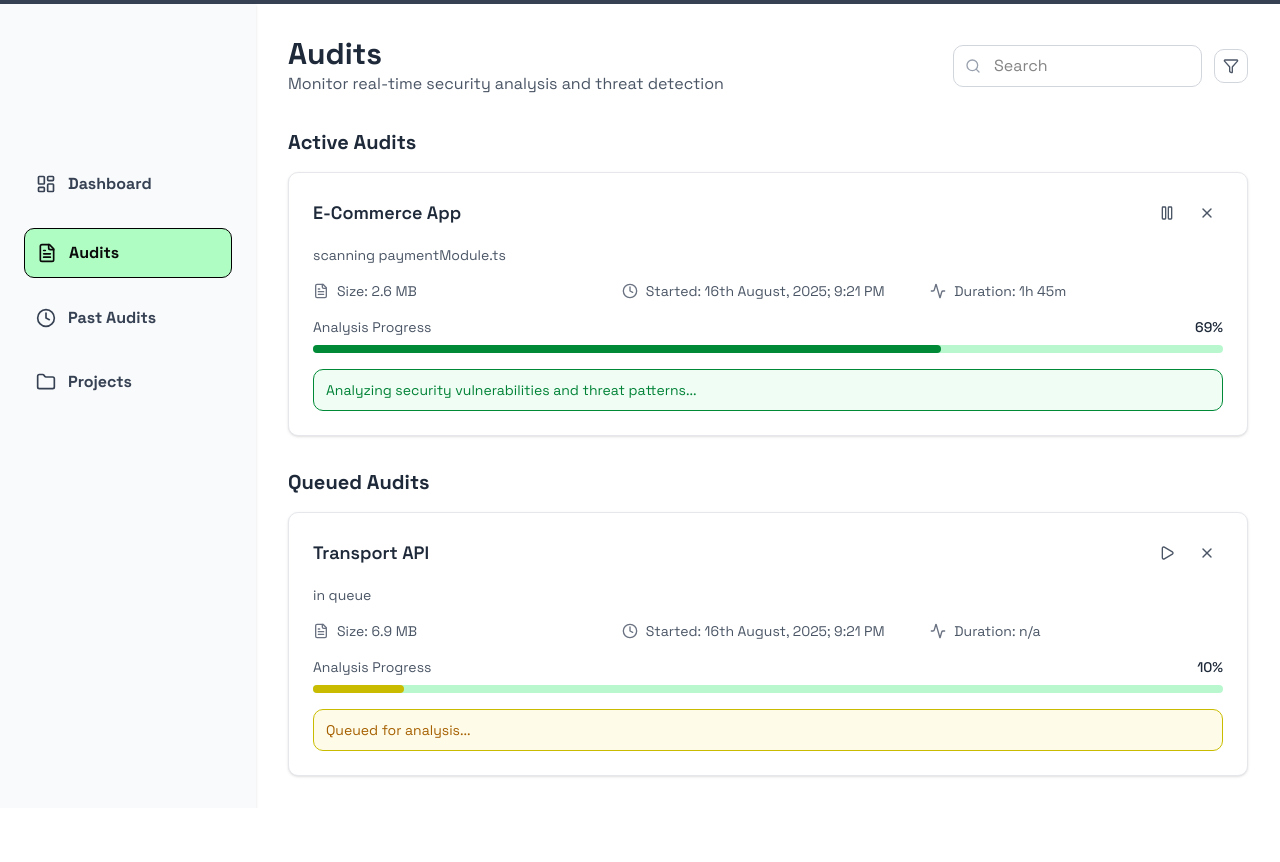
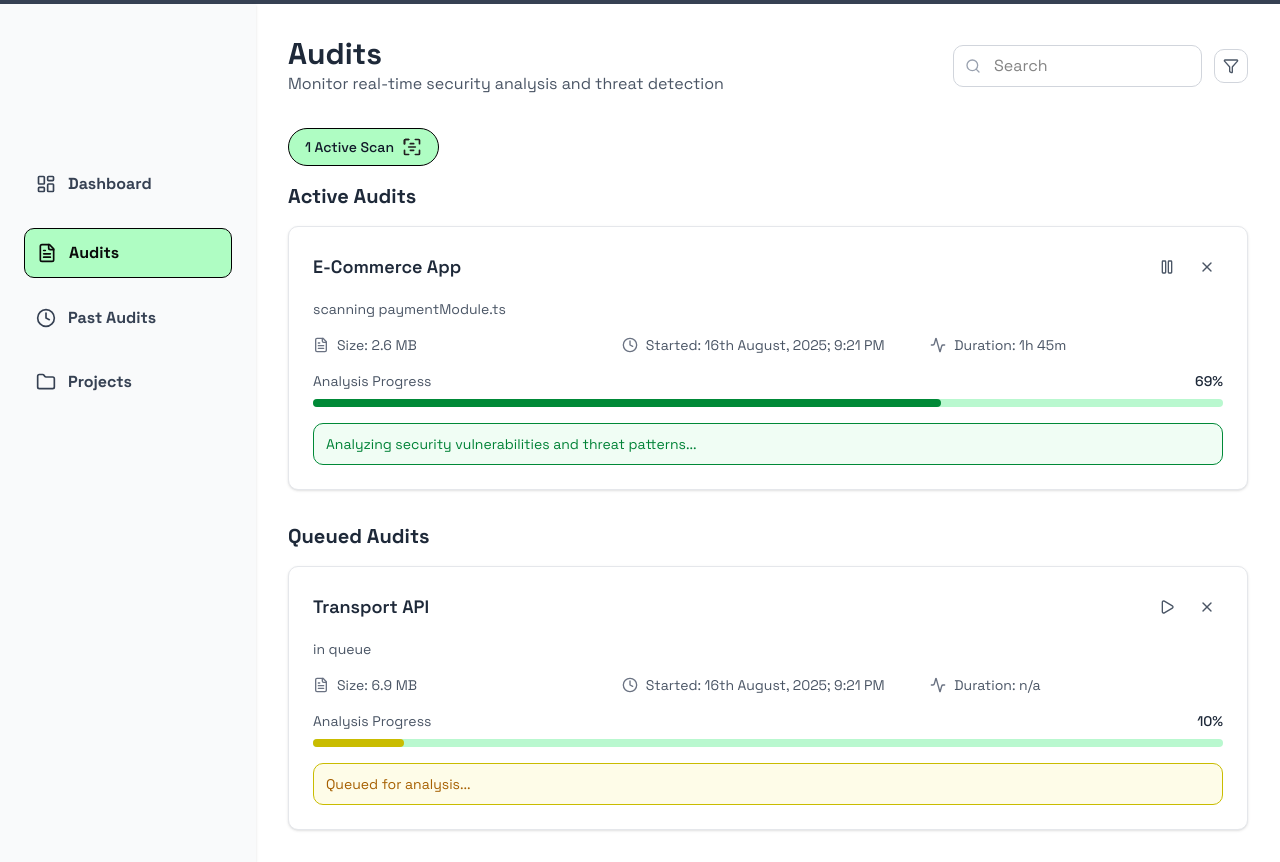
Before and after one commit to OpenAuditLabs/oal-web, a Next.js app: page / in a window 1280 px wide. Both pictures are taken after a click on the button "Audits". Before the commit the page ends 808 px from the top, so only its background shows below. Built offline with nearby package versions, Linux system fonts and the light colour scheme.

Commit message:
feat: Add ActiveAuditCount component to display the number of active audits on AuditsPage (#46)

```diff
--- a/src/components/pages/AuditsPage.tsx
+++ b/src/components/pages/AuditsPage.tsx
@@ -3,6 +3,7 @@
 import { useState } from "react";
 import Header from "@/components/common/Header";
 import AuditStatusCard from "@/components/ui/AuditStatusCard";
+import ActiveAuditCount from "@/components/ui/ActiveAuditCount";
 import auditsData from "@/data/audits.json";
 
 interface AuditCard {
@@ -51,6 +52,9 @@ export default function AuditsPage({ initialAudits = [] }: AuditsPageProps) {
         subtitle="Monitor real-time security analysis and threat detection"
       />
 
+      {/* Active Audit Count Section */}
+      <ActiveAuditCount count={activeAudits.length} />
+
       {/* Active Audits Section */}
       <div className="mb-8">
         <h2 className="text-xl font-bold text-gray-800 mb-4">Active Audits</h2>
--- /dev/null
+++ b/src/components/ui/ActiveAuditCount.tsx
@@ -0,0 +1,29 @@
+interface ActiveAuditCountProps {
+  count: number;
+  className?: string;
+}
+
+export default function ActiveAuditCount({ count, className = "" }: ActiveAuditCountProps) {
+  return (
+    <div className={`inline-flex items-center gap-2 px-4 py-2 mb-4 rounded-full ${className}`} style={{ backgroundColor: '#AFFDC3', border: '1px solid black' }}>
+      <span className="text-sm font-medium text-gray-900">
+        {count} Active Scan{count !== 1 ? 's' : ''}
+      </span>
+      <svg width="20px" height="20px" viewBox="0 0 24 24" xmlns="http://www.w3.org/2000/svg" id="scan-alt" className="icon glyph" fill="#000000" transform="rotate(90)">
+        <g id="SVGRepo_bgCarrier" strokeWidth="0"></g>
+        <g id="SVGRepo_tracerCarrier" strokeLinecap="round" strokeLinejoin="round"></g>
+        <g id="SVGRepo_iconCarrier">
+          <path d="M8,22H4a2,2,0,0,1-2-2V16a1,1,0,0,1,2,0v4H8a1,1,0,0,1,0,2Z" style={{fill:"#231f20"}}></path>
+          <path d="M20,22H16a1,1,0,0,1,0-2h4V16a1,1,0,0,1,2,0v4A2,2,0,0,1,20,22Z" style={{fill:"#231f20"}}></path>
+          <path d="M8,22H4a2,2,0,0,1-2-2V16a1,1,0,0,1,2,0v4H8a1,1,0,0,1,0,2Z" style={{fill:"#231f20"}}></path>
+          <path d="M3,9A1,1,0,0,1,2,8V4A2,2,0,0,1,4,2H8A1,1,0,0,1,8,4H4V8A1,1,0,0,1,3,9Z" style={{fill:"#231f20"}}></path>
+          <path d="M21,9a1,1,0,0,1-1-1V4H16a1,1,0,0,1,0-2h4a2,2,0,0,1,2,2V8A1,1,0,0,1,21,9Z" style={{fill:"#231f20"}}></path>
+          <path d="M12,17a1,1,0,0,1-1-1V8a1,1,0,0,1,2,0v8A1,1,0,0,1,12,17Z" style={{fill:"#231f20"}}></path>
+          <path d="M8,15a1,1,0,0,1-1-1V10a1,1,0,0,1,2,0v4A1,1,0,0,1,8,15Z" style={{fill:"#231f20"}}></path>
+          <path d="M16,15a1,1,0,0,1-1-1V10a1,1,0,0,1,2,0v4A1,1,0,0,1,16,15Z" style={{fill:"#231f20"}}></path>
+        </g>
+      </svg>
+
+      </div>
+  );
+}
```
